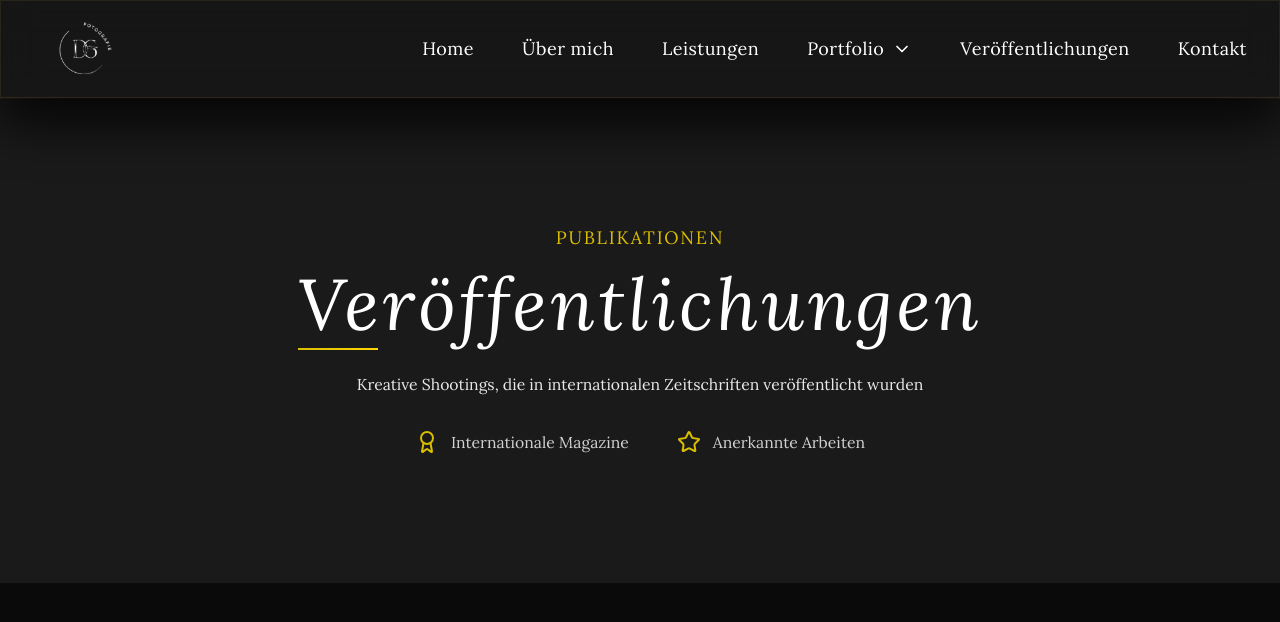
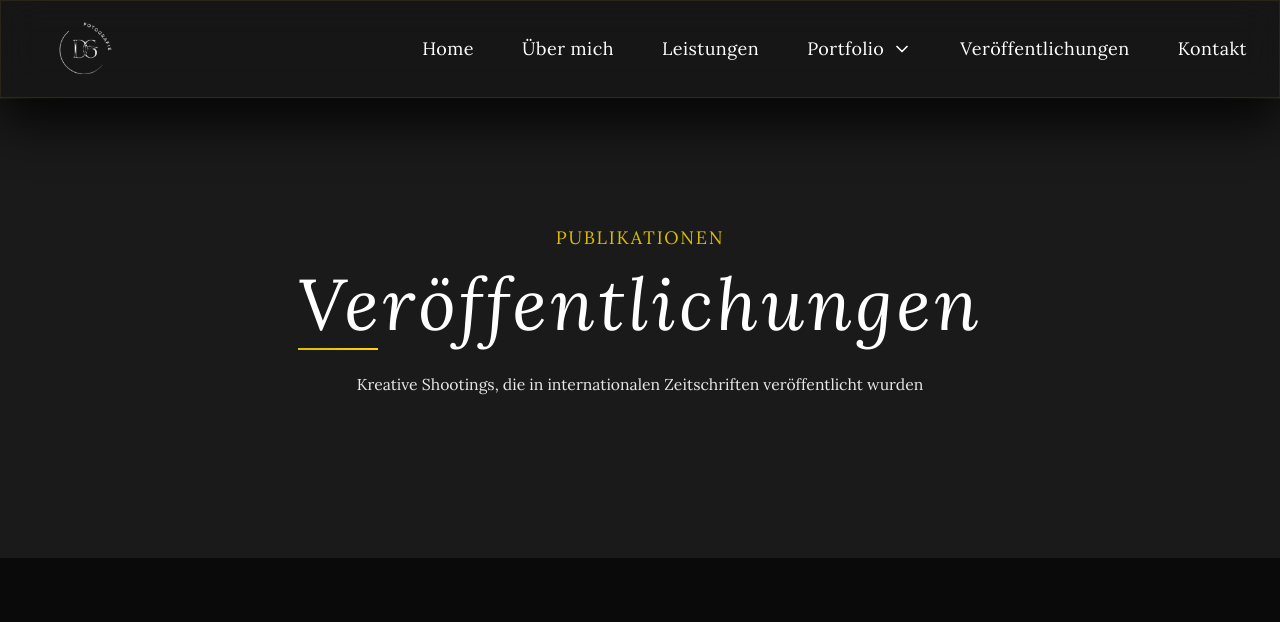
Before and after one commit to EwgenijBril/Fotostudio, a Next.js app: page /veroeffentlichungen in a window 1280 px wide. Shown: the top 622 px of the page. Built offline with nearby package versions, Linux system fonts and the light colour scheme.

Commit message:
remove the text

```diff
--- a/app/veroeffentlichungen/page.tsx
+++ b/app/veroeffentlichungen/page.tsx
@@ -40,16 +40,6 @@ export default function VeroeffentlichungenPage() {
             <p className="text-white/90 mb-8 max-w-4xl mx-auto font-light leading-relaxed">
               Kreative Shootings, die in internationalen Zeitschriften veröffentlicht wurden
             </p>
-            <div className="flex items-center justify-center gap-12 text-white/80">
-              <div className="flex items-center gap-3">
-                <Award className="h-6 w-6 text-gold" />
-                <span className="font-light">Internationale Magazine</span>
-              </div>
-              <div className="flex items-center gap-3">
-                <Star className="h-6 w-6 text-gold" />
-                <span className="font-light">Anerkannte Arbeiten</span>
-              </div>
-            </div>
           </div>
         </div>
       </section>
@@ -119,7 +109,7 @@ export default function VeroeffentlichungenPage() {
 
         <div className="container-cinematic text-center relative z-10">
           <div className={`${isVisible ? "animate-cinematic-slide-up" : ""}`} style={{ animationDelay: "1.6s" }}>
-            <h2 className="font-light tracking-wide mb-8 text-cinematic text-glow accent-line-gold inline-block">
+            <h2 className="font-light tracking-wide mb-8 text-cinematic text-glow accent-line-gold inline-block text-2xl sm:text-4xl">
               Branchenanerkennung
             </h2>
             <p className="text-white/90 mb-12 max-w-4xl mx-auto font-light leading-relaxed">
```
